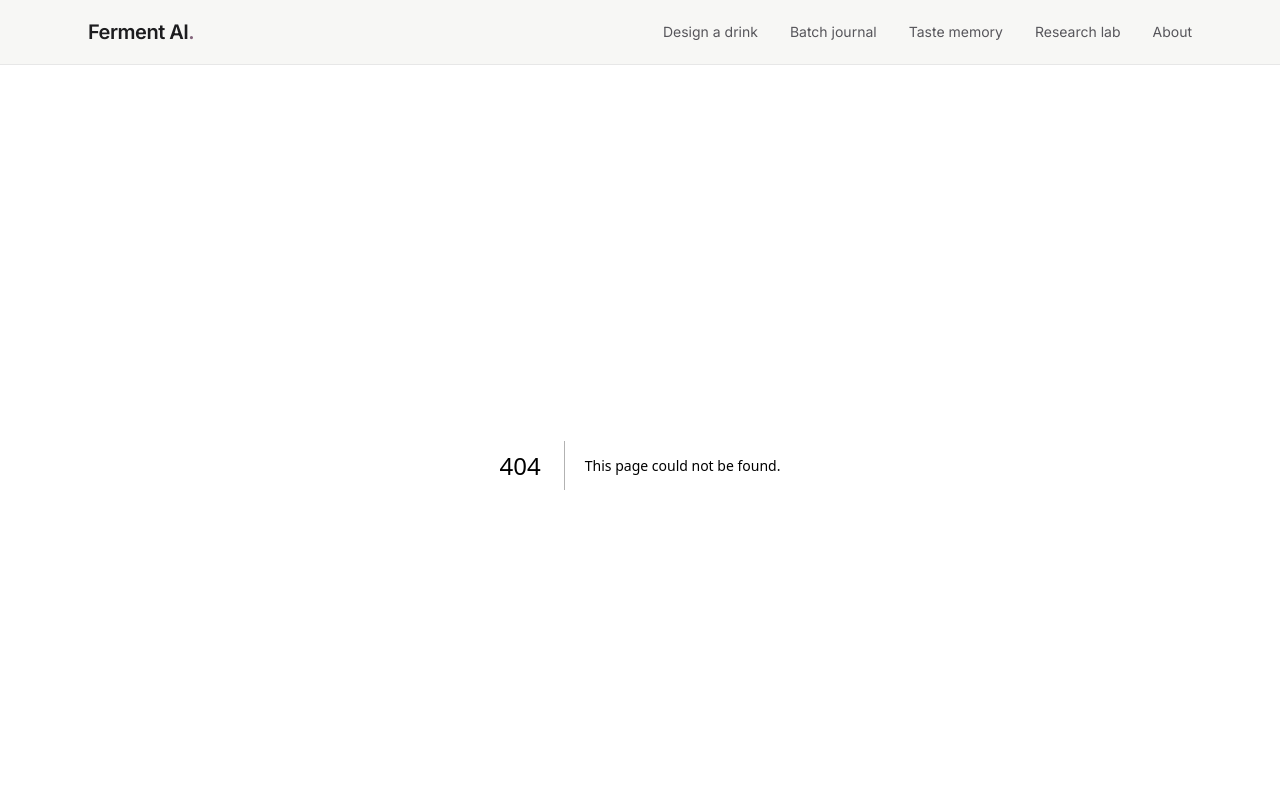
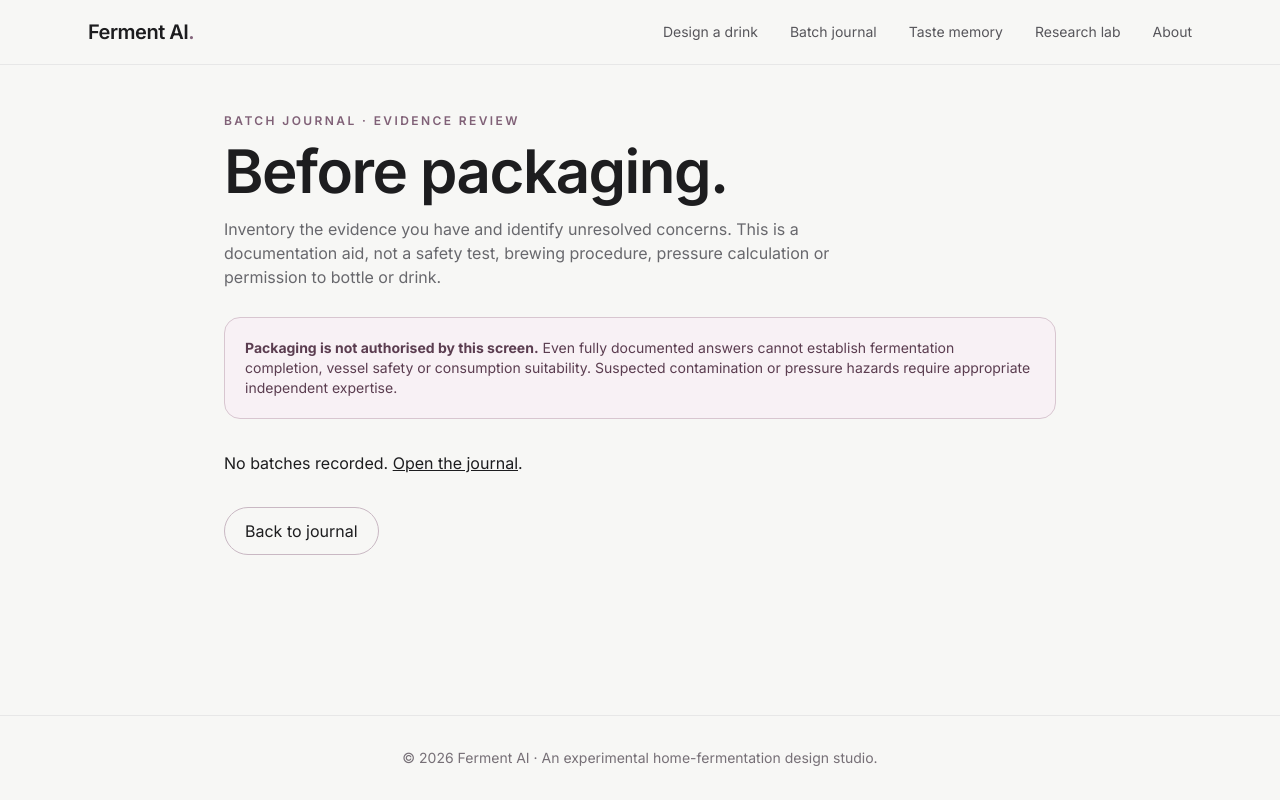
Before and after one commit to seorno/FementAI, a Next.js app in the folder frontend/: page /journal/packaging in a window 1280 px wide. Before the commit this address had no page. Shown: the top 800 px of the page. Built offline with nearby package versions, Linux system fonts and the light colour scheme.

Commit message:
feat: add conservative batch packaging evidence review

```diff
--- /dev/null
+++ b/frontend/src/app/journal/packaging/page.tsx
@@ -0,0 +1,34 @@
+'use client';
+import {useEffect,useState} from 'react';
+import Link from 'next/link';
+import {JOURNAL_KEY,loadJournal} from '@/lib/batch-journal.mjs';
+import {QUESTIONS,normaliseAnswers,reviewPackagingEvidence} from '@/lib/packaging-audit.mjs';
+type Entry={date:string;gravity:number|null};
+type Batch={id:string;name:string;stage:string;recipeStatus:string;entries:Entry[]};
+type Answer='unknown'|'documented'|'missing'|'concern';
+export default function PackagingAuditPage(){
+ const [batches,setBatches]=useState<Batch[]>([]);
+ const [selected,setSelected]=useState('');
+ const [answers,setAnswers]=useState<Record<string,Answer>>(()=>normaliseAnswers({}) as Record<string,Answer>);
+ const [loaded,setLoaded]=useState(false),[error,setError]=useState('');
+ useEffect(()=>{try{const raw=localStorage.getItem(JOURNAL_KEY);const data=raw?loadJournal(JSON.parse(raw)):[];setBatches(data);setSelected(data[0]?.id??'');}catch{setError('Journal data could not be read. Nothing was modified.');}finally{setLoaded(true)}},[]);
+ const active=batches.find(b=>b.id===selected);
+ const review=active?reviewPackagingEvidence(active,answers):null;
+ return <div className="mx-auto max-w-4xl px-5 py-12 sm:px-8">
+ <p className="text-xs font-semibold uppercase tracking-[0.2em] text-[#806177]">Batch journal · Evidence review</p>
+ <h1 className="mt-3 text-4xl font-semibold tracking-tight sm:text-6xl">Before packaging.</h1>
+ <p className="mt-4 max-w-2xl text-[#68686d]">Inventory the evidence you have and identify unresolved concerns. This is a documentation aid, not a safety test, brewing procedure, pressure calculation or permission to bottle or drink.</p>
+ <div className="mt-7 rounded-2xl border border-[#d8c6d0] bg-[#f8f1f5] p-5 text-sm text-[#5b3d50]" role="note"><strong>Packaging is not authorised by this screen.</strong> Even fully documented answers cannot establish fermentation completion, vessel safety or consumption suitability. Suspected contamination or pressure hazards require appropriate independent expertise.</div>
+ {error&&<p role="alert" className="mt-5 text-[#8b3f4b]">{error}</p>}
+ {!loaded?<p className="mt-8" role="status">Reading local journal…</p>:batches.length===0?<p className="mt-8">No batches recorded. <Link className="underline" href="/journal">Open the journal</Link>.</p>:<>
+ <label className="mt-8 block text-sm font-semibold">Select batch<select value={selected} onChange={e=>{setSelected(e.target.value);setAnswers(normaliseAnswers({}) as Record<string,Answer>);}} className="mt-2 block min-h-12 w-full rounded-xl border border-[#d9d0d6] bg-white p-3">{batches.map(b=><option key={b.id} value={b.id}>{b.name}</option>)}</select></label>
+ {review&&<><section className="mt-7 rounded-[28px] border border-[#e7e7e7] bg-white p-6 sm:p-8" aria-labelledby="audit-title">
+ <h2 id="audit-title" className="text-2xl font-semibold">Evidence inventory</h2>
+ <p className="mt-2 text-sm text-[#68686d]">Select only what is actually documented. Answers are temporary and are not saved or transmitted.</p>
+ <div className="mt-6 space-y-5">{QUESTIONS.map(q=><fieldset key={q.id} className="border-b border-[#eee7eb] pb-5"><legend className="font-medium">{q.label}</legend><div className="mt-3 flex flex-wrap gap-2">{([['unknown','Unsure'],['documented','Documented'],['missing','Missing'],['concern','Concern']] as const).map(([value,label])=><label key={value} className={'cursor-pointer rounded-full border px-4 py-2 text-sm focus-within:outline focus-within:outline-2 focus-within:outline-[#77566e] '+(answers[q.id]===value?'border-[#77566e] bg-[#f8f1f5]':'border-[#ded6db]')}><input className="mr-2 accent-[#77566e]" type="radio" name={q.id} checked={answers[q.id]===value} onChange={()=>setAnswers(v=>({...v,[q.id]:value}))}/>{label}</label>)}</div></fieldset>)}</div>
+ </section>
+ <section aria-live="polite" className="mt-6 rounded-[28px] bg-[#30242e] p-6 text-white sm:p-8"><h2 className="text-2xl font-semibold">Review outcome: not assessed for safety</h2><p className="mt-3 text-[#e2d8df]">{review.measurementCount} recorded gravity readings across {review.measurementDays} distinct dates. These are self-reported observations, not evidence of safe packaging.</p><p className="mt-3 text-[#e2d8df]">{review.gaps.length} evidence items remain missing, uncertain or concerning. {review.concerns.length} explicitly flagged concerns.</p><ul className="mt-5 list-disc space-y-2 pl-5 text-sm text-[#f0e4eb]">{review.warnings.map(w=><li key={w}>{w}</li>)}</ul><p className="mt-5 font-medium">No packaging or consumption clearance is issued.</p></section></>}
+ </>}
+ <Link href="/journal" className="mt-8 inline-flex min-h-12 items-center rounded-full border border-[#c9b8c3] px-5">Back to journal</Link>
+ </div>;
+}
```
